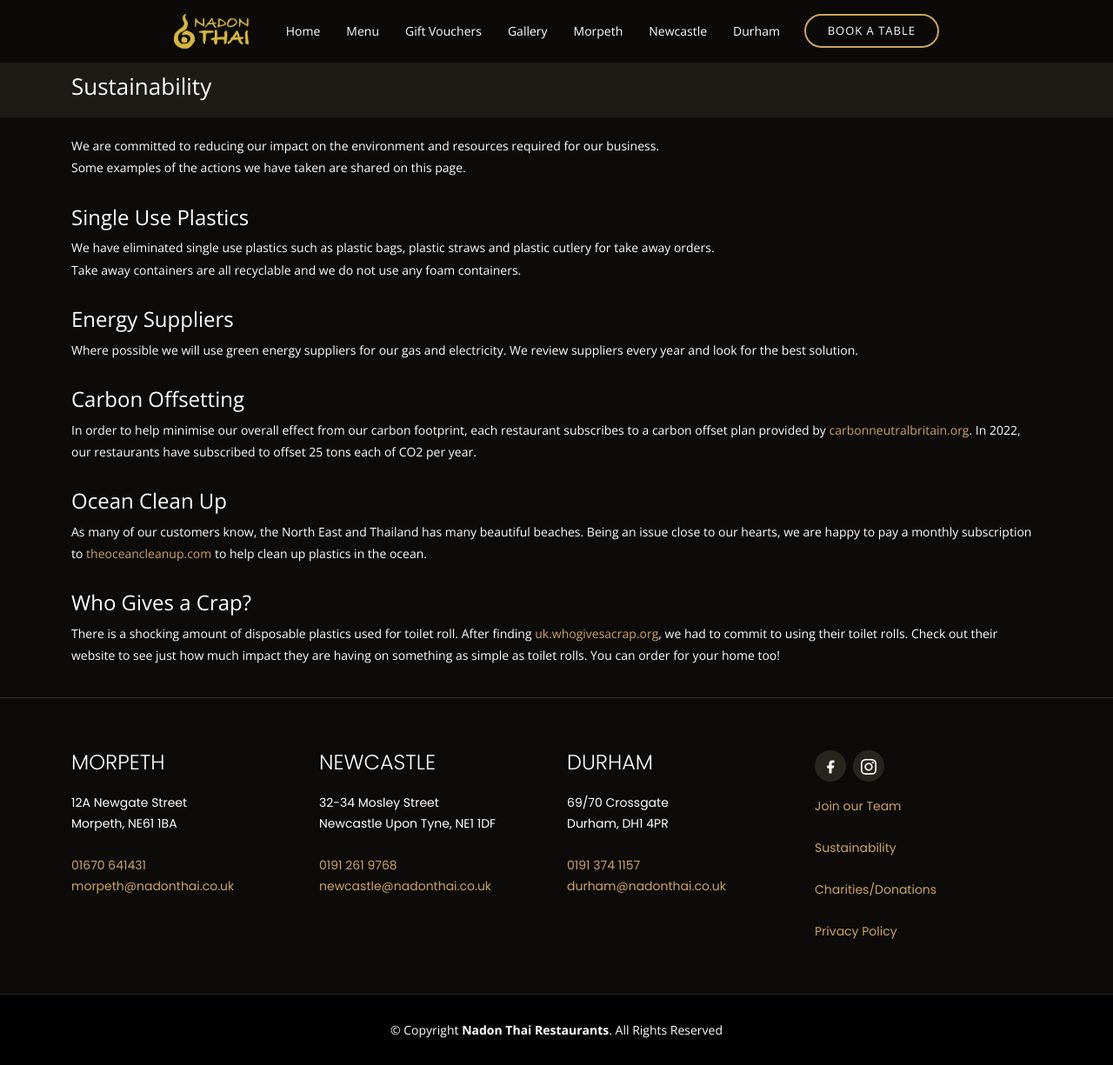
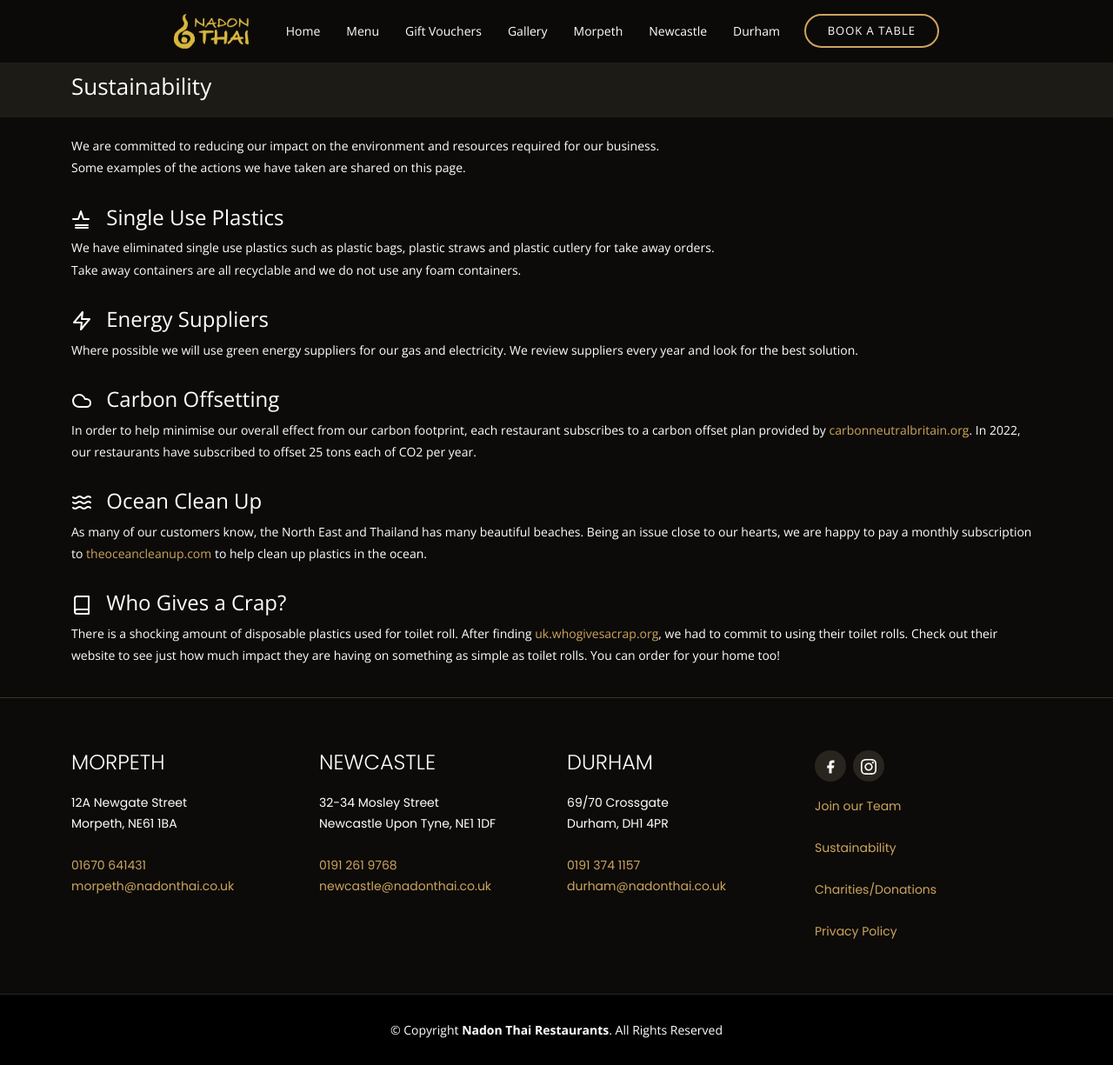
Before and after one commit to fractionerp/nadonthai.co.uk, a Jekyll site: the page built from sustainability.html, in a window 1280 px wide. Shown: the whole page at 87% size. Built offline with Jekyll 4.4.1, drawn with Linux system fonts in a browser that asks for light colours.

Commit message:
style: add icons to sustainability page sections

```diff
--- a/sustainability.html
+++ b/sustainability.html
@@ -8,20 +8,35 @@ description: "Nadon Thai sustainability commitments"
   <p>We are committed to reducing our impact on the environment and resources required for our business. <br>
   Some examples of the actions we have taken are shared on this page.</p>
 
-  <h4 style="color: var(--primary-gold); margin-top: 30px;">Single Use Plastics</h4>
+  <h4 style="color: var(--primary-gold); margin-top: 30px;">
+    <svg xmlns="http://www.w3.org/2000/svg" width="24" height="24" viewBox="0 0 24 24" fill="none" stroke="currentColor" stroke-width="2" stroke-linecap="round" stroke-linejoin="round" style="vertical-align: middle; margin-right: 10px;"><path d="M2 12h6l3-9 3 9h6"/><path d="M5 19h14"/><path d="M5 22h14"/></svg>
+    Single Use Plastics
+  </h4>
   <p>We have eliminated single use plastics such as plastic bags, plastic straws and plastic cutlery for take away orders. <br>
   Take away containers are all recyclable and we do not use any foam containers.</p>
 
-  <h4 style="color: var(--primary-gold); margin-top: 30px;">Energy Suppliers</h4>
+  <h4 style="color: var(--primary-gold); margin-top: 30px;">
+    <svg xmlns="http://www.w3.org/2000/svg" width="24" height="24" viewBox="0 0 24 24" fill="none" stroke="currentColor" stroke-width="2" stroke-linecap="round" stroke-linejoin="round" style="vertical-align: middle; margin-right: 10px;"><path d="M13 2L3 14h9l-1 8 10-12h-9l1-8z"/></svg>
+    Energy Suppliers
+  </h4>
   <p>Where possible we will use green energy suppliers for our gas and electricity. We review suppliers every year and look for the best solution.</p>
 
-  <h4 style="color: var(--primary-gold); margin-top: 30px;">Carbon Offsetting</h4>
+  <h4 style="color: var(--primary-gold); margin-top: 30px;">
+    <svg xmlns="http://www.w3.org/2000/svg" width="24" height="24" viewBox="0 0 24 24" fill="none" stroke="currentColor" stroke-width="2" stroke-linecap="round" stroke-linejoin="round" style="vertical-align: middle; margin-right: 10px;"><path d="M17.5 19H9a7 7 0 1 1 6.71-9h1.79a4.5 4.5 0 1 1 0 9Z"/></svg>
+    Carbon Offsetting
+  </h4>
   <p>In order to help minimise our overall effect from our carbon footprint, each restaurant subscribes to a carbon offset plan provided by <a href="https://carbonneutralbritain.org" target="_blank">carbonneutralbritain.org</a>.
   In 2022, our restaurants have subscribed to offset 25 tons each of CO2 per year.</p>
 
-  <h4 style="color: var(--primary-gold); margin-top: 30px;">Ocean Clean Up</h4>
+  <h4 style="color: var(--primary-gold); margin-top: 30px;">
+    <svg xmlns="http://www.w3.org/2000/svg" width="24" height="24" viewBox="0 0 24 24" fill="none" stroke="currentColor" stroke-width="2" stroke-linecap="round" stroke-linejoin="round" style="vertical-align: middle; margin-right: 10px;"><path d="M2 6c.6.5 1.2 1 2.5 1C7 7 7 5 9.5 5c2.6 0 2.4 2 5 2 2.5 0 2.5-2 5-2 1.3 0 1.9.5 2.5 1"/><path d="M2 12c.6.5 1.2 1 2.5 1 2.5 0 2.5-2 5-2 2.6 0 2.4 2 5 2 2.5 0 2.5-2 5-2 1.3 0 1.9.5 2.5 1"/><path d="M2 18c.6.5 1.2 1 2.5 1 2.5 0 2.5-2 5-2 2.6 0 2.4 2 5 2 2.5 0 2.5-2 5-2 1.3 0 1.9.5 2.5 1"/></svg>
+    Ocean Clean Up
+  </h4>
   <p>As many of our customers know, the North East and Thailand has many beautiful beaches. Being an issue close to our hearts, we are happy to pay a monthly subscription to <a href="https://theoceancleanup.com/" target="_blank">theoceancleanup.com</a> to help clean up plastics in the ocean.</p>
 
-  <h4 style="color: var(--primary-gold); margin-top: 30px;">Who Gives a Crap?</h4>
+  <h4 style="color: var(--primary-gold); margin-top: 30px;">
+    <svg xmlns="http://www.w3.org/2000/svg" width="24" height="24" viewBox="0 0 24 24" fill="none" stroke="currentColor" stroke-width="2" stroke-linecap="round" stroke-linejoin="round" style="vertical-align: middle; margin-right: 10px;"><path d="M4 19.5v-15A2.5 2.5 0 0 1 6.5 2H20v20H6.5a2.5 2.5 0 0 1 0-5H20"/></svg>
+    Who Gives a Crap?
+  </h4>
   <p>There is a shocking amount of disposable plastics used for toilet roll. After finding <a href="https://uk.whogivesacrap.org/" target="_blank">uk.whogivesacrap.org</a>, we had to commit to using their toilet rolls. Check out their website to see just how much impact they are having on something as simple as toilet rolls. You can order for your home too!</p>
 </div>
```
